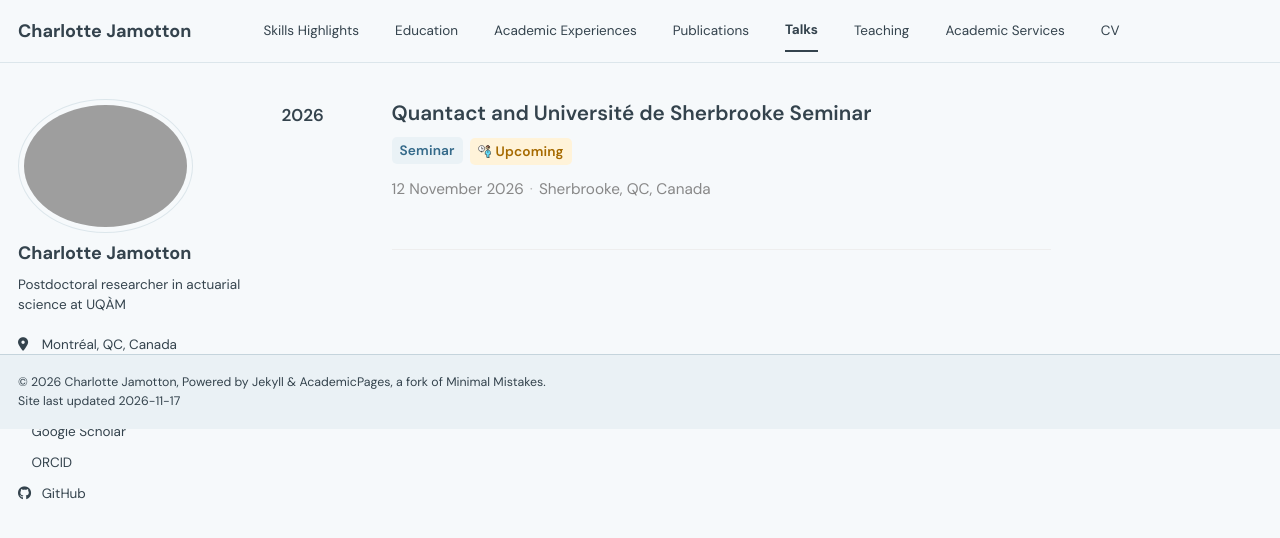
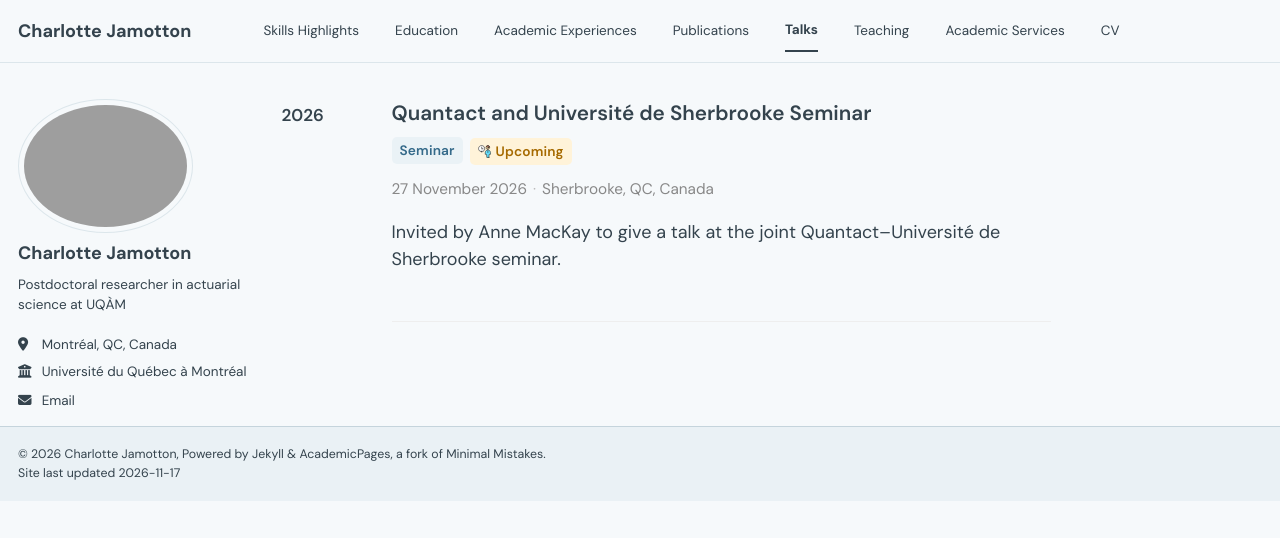
Before and after one commit to charlottonmayo/charlottonmayo.github.io, a Jekyll site: the page built from _talks/FairGGPR/2926-11-27-Sherbrooke.md, in a window 1280 px wide. Shown: the top 538 px of the page. Built offline with Jekyll 4.4.1, drawn with Linux system fonts in a browser that asks for light colours; a style sheet for code colours, icons or effects is not loaded.

Commit message:
Update upcoming talks

```diff
--- a/_talks/FairGGPR/2926-11-27-Sherbrooke.md
+++ b/_talks/FairGGPR/2926-11-27-Sherbrooke.md
@@ -4,9 +4,11 @@ collection: talks
 type: "Talk"
 permalink: /talks/FairGGPR/2026-11-27-Sherbrooke
 venue: "Quantact and Université de Sherbrooke Seminar"
-date: 2026-11-12
+date: 2026-11-27
 location: "Sherbrooke, QC, Canada"
 event_type: "Seminar"
 upcoming: true
 layout: talk
 ---
+
+Invited by Anne MacKay to give a talk at the joint Quantact–Université de Sherbrooke seminar.
```
Also changed, not shown: _talks/FairGGPR/2026-11-03-MAER.md (+1 -1 lines).
